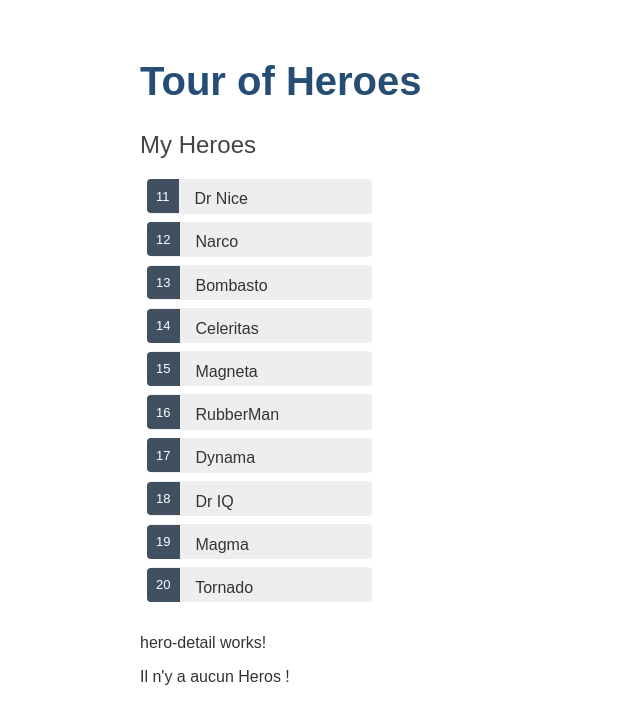
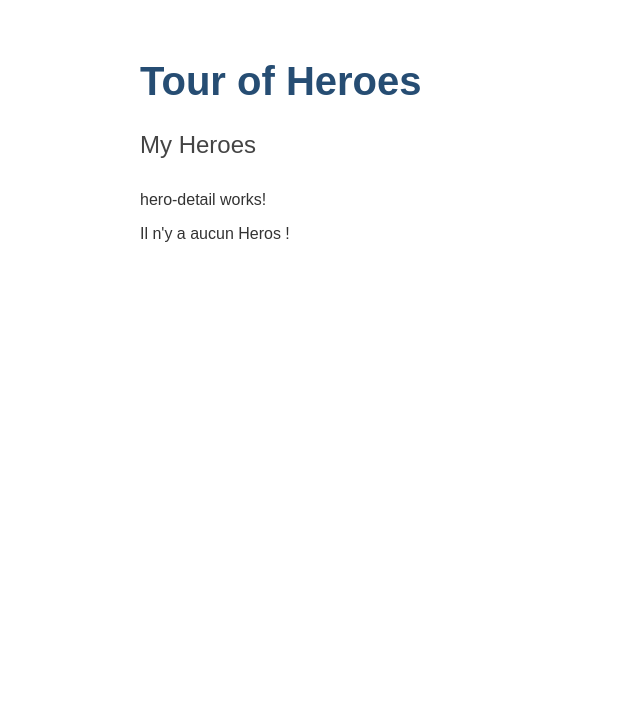
Before and after one commit to MBrit24/Tour-Of-Heroes, an Angular app: page / in a window 1280 px wide. Shown: the top 724 px of the page, without its empty margins (0-640 px from the left). Built offline with nearby package versions, Linux system fonts and the light colour scheme.

Commit message:
1 file modified

```diff
--- a/src/app/heroes/heroes.component.ts
+++ b/src/app/heroes/heroes.component.ts
@@ -1,6 +1,6 @@
 import { Component, OnInit } from '@angular/core';
 import { Hero } from '../hero';
-import { HEROES } from '../mock-heroes';
+import { HeroService } from '../hero.service';
 
 @Component({
   selector: 'app-heroes',
@@ -9,13 +9,17 @@
 })
 export class HeroesComponent implements OnInit {
   selectedHero?: Hero;
-  heroes = HEROES;
+  heroes: Hero[] = [];
 
-  constructor() {}
+  constructor(private heroService: HeroService) {}
 
   ngOnInit(): void {}
 
   public onSelect(hero: Hero): void {
     this.selectedHero = hero;
   }
+
+  getHeroes() {
+    this.heroes = this.heroService.getHeroes();
+  }
 }
```
